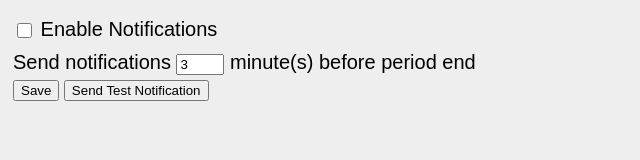
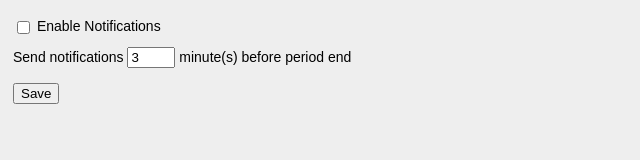
Before and after one commit to codeths/ethsbell-extension, a browser extension: page options/index.html in a window 1280 px wide. Shown: the whole page, without its empty margins (0-640 px from the left). Drawn offline with Linux system fonts and the light colour scheme.

Commit message:
Change styles

```diff
--- a/options/index.html
+++ b/options/index.html
@@ -17,16 +17,19 @@
 		<div id="wrapper">
 			<form id="option-form">
 				<div class="option">
-					<input type="checkbox" id="notifs-enabled" />
-					<label for="notifs-enabled">Enable Notifications</label>
+					<span>
+						<input type="checkbox" id="notifs-enabled" />
+						<label for="notifs-enabled">Enable Notifications</label>
+					</span>
 				</div>
 				<div class="option">
-					<label for="notifs-offset">Send notifications</label>
-					<input type="number" id="notifs-offset" min="0" />
-					<label for="notifs-offset">minute(s) before period end</label>
+					<span>
+						<label for="notifs-offset">Send notifications</label>
+						<input type="number" id="notifs-offset" min="0" />
+						<label for="notifs-offset">minute(s) before period end</label>
+					</span>
 				</div>
-				<input type="submit" value="Save" />
-				<button id="test" type="button">Send Test Notification</button>
+				<input id="save" type="submit" value="Save" />
 			</form>
 		</div>
 		<script src="settings.js"></script>
--- a/options/style.css
+++ b/options/style.css
@@ -5,21 +5,29 @@ body {
 }
 
 .option {
-	font-size: 20px;
 	padding: 5px 0px;
+	font-size: 14px;
+	display: flex;
+	flex-direction: column;
+	justify-content: center;
+}
+
+.option label {
+	display: inline-block;
 }
 
 .option input[type="checkbox"] {
-	width: 15px;
-	height: 15px;
 	vertical-align: middle;
 }
 
 .option input[type="text"] {
-	height: 15px;
 	vertical-align: middle;
 }
 
 #notifs-offset {
 	width: 40px;
 }
+
+#save {
+	margin-top: 10px;
+}
```
